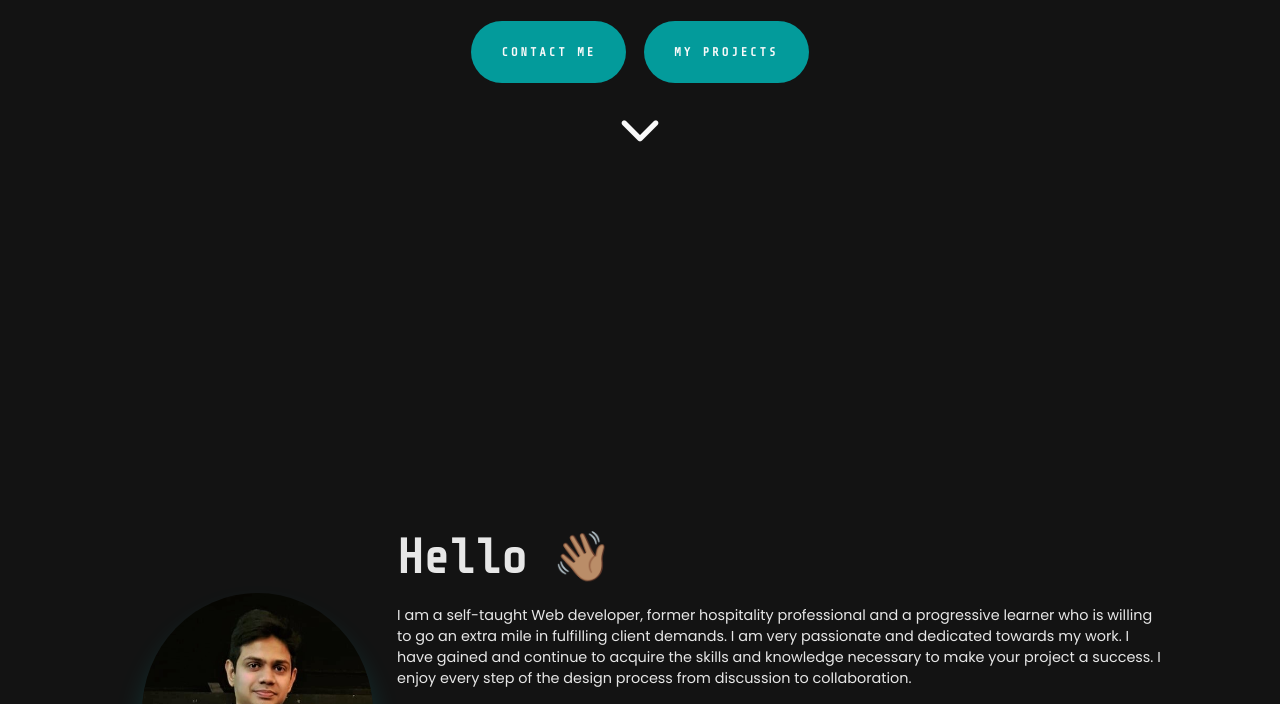
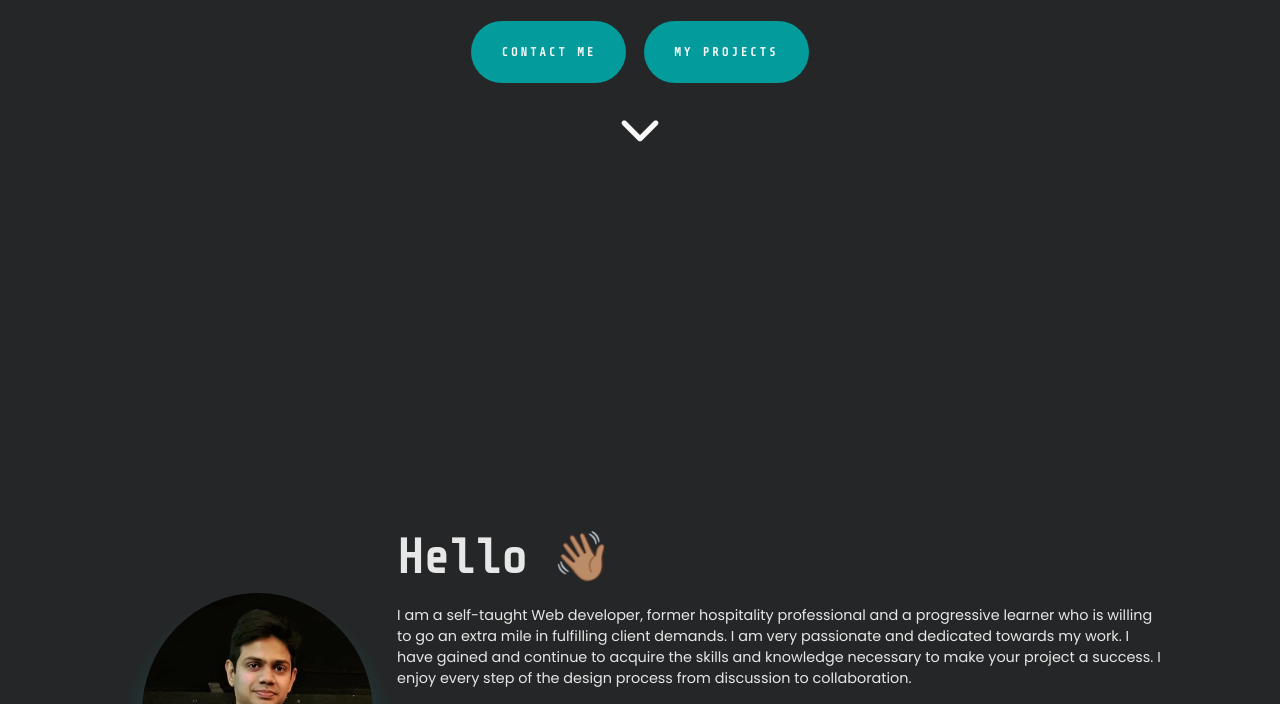
Before and after one commit to ganesh9211-dev/ganesh9211-dev.github.io, a plain HTML site: page portfolio/index.html in a window 1280 px wide. Shown: the part 406-1110 px from the top of the page. Drawn offline with nearby package versions, Linux system fonts and the light colour scheme.

Commit message:
changed background color

```diff
--- a/portfolio/main.css
+++ b/portfolio/main.css
@@ -16,7 +16,7 @@ html {
     box-sizing: border-box;
     scroll-behavior: smooth;
     color: #e7e7e7;
-    background: rgb(19, 19, 19);
+    background: #252627;
     /*my fav background: #252627;*/
 }
 
```
